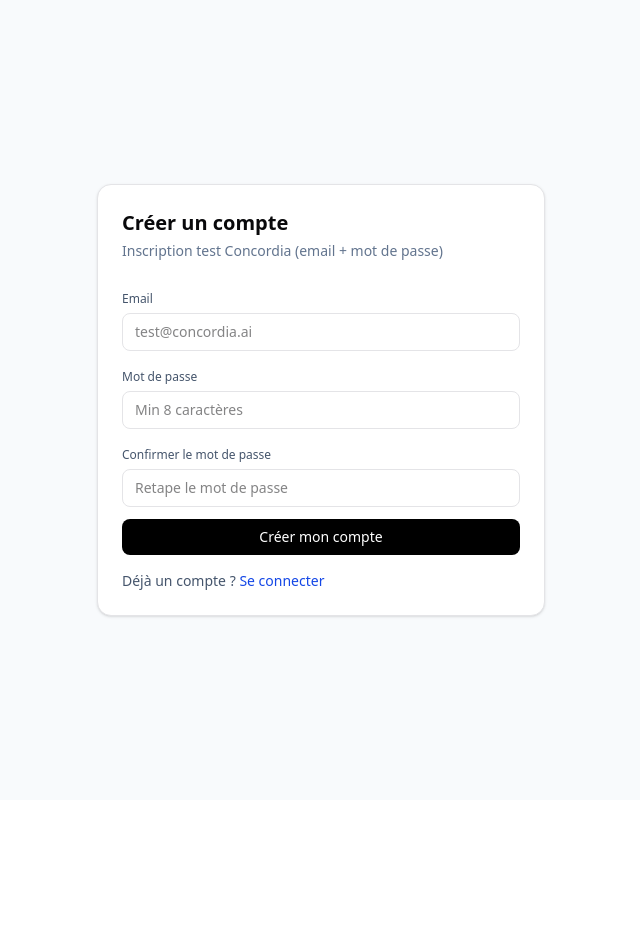
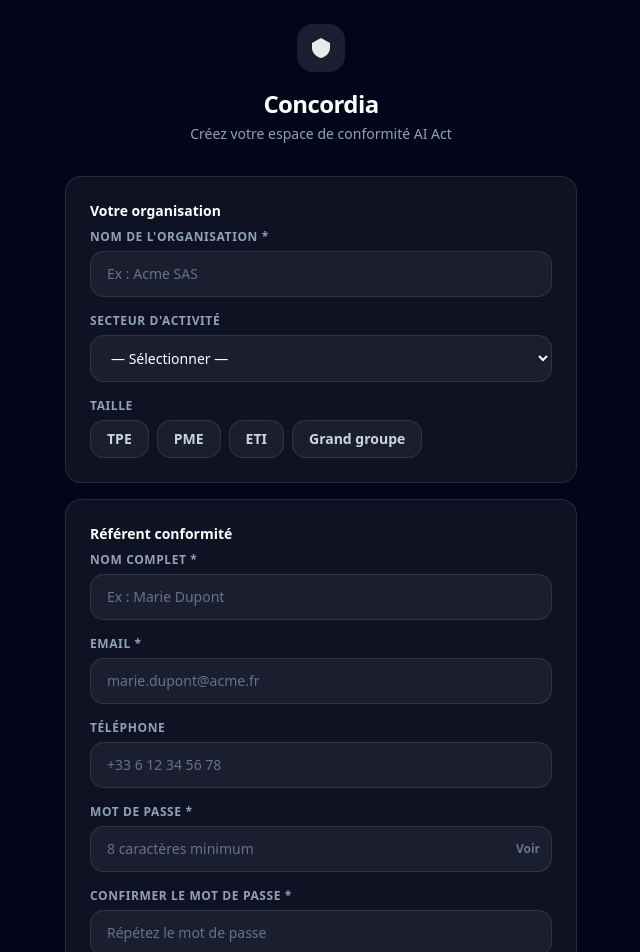
Before and after one commit to albanbdc/concordia-ai, a Next.js app: page /register in a window 1280 px wide. Shown: the top 952 px of the page, without its empty margins (319-959 px from the left). Before the commit the page ends 800 px from the top, so only its background shows below. Built offline with nearby package versions, Linux system fonts and the light colour scheme.

Commit message:
feat: password reset, register, layout redesign

```diff
--- a/app/api/auth/reset-password/route.ts
+++ b/app/api/auth/reset-password/route.ts
@@ -37,8 +37,8 @@
     const resetUrl = `${process.env.NEXTAUTH_URL}/reset-password/${resetToken.token}`;
 
     await resend.emails.send({
-      from: "Concordia <onboarding@resend.dev>",
-      to: process.env.NODE_ENV === "production" ? email : "albanbdc@gmail.com",
+      from: "Concordia <no-reply@concordia-ai.eu>",
+to: email,
       subject: "Réinitialisation de votre mot de passe Concordia",
       html: `
         <div style="font-family: sans-serif; max-width: 480px; margin: 0 auto; padding: 32px;">
--- a/app/api/register/route.ts
+++ b/app/api/register/route.ts
@@ -13,12 +13,12 @@
   try {
     const body = await req.json();
 
-    const { token, orgName, sector, size, contactName } = body;
+    const { orgName, sector, size, contactName, phone } = body;
     const email = String(body?.email ?? "").toLowerCase().trim();
     const password = String(body?.password ?? "").trim();
 
     // Validation champs requis
-    if (!token || !orgName || !contactName || !email || !password) {
+    if (!orgName || !contactName || !email || !password) {
       return NextResponse.json({ ok: false, error: "MISSING_FIELDS" }, { status: 400 });
     }
 
@@ -28,15 +28,6 @@
 
     if (password.length < 8) {
       return NextResponse.json({ ok: false, error: "PASSWORD_TOO_SHORT" }, { status: 400 });
-    }
-
-    // Vérification token
-    const invitation = await prisma.invitation.findUnique({
-      where: { token },
-    });
-
-    if (!invitation || invitation.used || new Date() > invitation.expiresAt) {
-      return NextResponse.json({ ok: false, error: "TOKEN_INVALID" }, { status: 400 });
     }
 
     // Vérification email unique
@@ -55,6 +46,7 @@
           sector: sector || null,
           size: size || null,
           contactName,
+          contactPhone: phone || null,
         },
       });
 
@@ -63,15 +55,6 @@
           email,
           passwordHash,
           name: contactName,
-          organizationId: organization.id,
-        },
-      });
-
-      await tx.invitation.update({
-        where: { token },
-        data: {
-          used: true,
-          usedAt: new Date(),
           organizationId: organization.id,
         },
       });
--- a/app/dashboard/layout.tsx
+++ b/app/dashboard/layout.tsx
@@ -19,7 +19,7 @@
 const BOTTOM_ITEMS = [
   { label: "🏢 Mon organisation", href: "/dashboard/organisation" },
   { label: "📖 Comprendre l'AI Act", href: "/dashboard/ia-act" },
-  { label: "🔗 Invitations", href: "/dashboard/admin/invitations" },
+
 ];
 
 export default function DashboardLayout({ children }: { children: React.ReactNode }) {
--- a/app/login/LoginClient.tsx
+++ b/app/login/LoginClient.tsx
@@ -140,6 +140,12 @@
           </form>
         </div>
 
+        <div className="text-center">
+  <Link href="/register" className="text-xs text-slate-500 hover:text-slate-300 transition">
+    Pas encore de compte ? S'inscrire →
+  </Link>
+</div>
+
         {/* Footer */}
         <div className="mt-6 text-center text-xs text-slate-600">
           Règlement (UE) 2024/1689 · AI Act · Conformité probatoire
--- a/app/register/page.tsx
+++ b/app/register/page.tsx
@@ -1,151 +1,250 @@
 "use client";
 
+import { useState } from "react";
+import { useRouter } from "next/navigation";
+import { signIn } from "next-auth/react";
 import Link from "next/link";
-import { useRouter } from "next/navigation";
-import { useState } from "react";
+
+const SECTORS = [
+  "Finance", "Assurance", "Santé", "Éducation", "Industrie",
+  "Transport", "Énergie", "Retail", "Tech", "Juridique",
+  "Secteur public", "Immobilier", "Autre",
+];
+
+const SIZES = ["TPE", "PME", "ETI", "Grand groupe"];
 
 export default function RegisterPage() {
   const router = useRouter();
 
+  const [orgName, setOrgName] = useState("");
+  const [sector, setSector] = useState("");
+  const [size, setSize] = useState("");
+  const [contactName, setContactName] = useState("");
   const [email, setEmail] = useState("");
+  const [phone, setPhone] = useState("");
   const [password, setPassword] = useState("");
-  const [confirm, setConfirm] = useState("");
+  const [passwordConfirm, setPasswordConfirm] = useState("");
+  const [showPassword, setShowPassword] = useState(false);
+  const [loading, setLoading] = useState(false);
+  const [error, setError] = useState<string | null>(null);
 
-  const [loading, setLoading] = useState(false);
-  const [err, setErr] = useState<string | null>(null);
-  const [okMsg, setOkMsg] = useState<string | null>(null);
+  async function handleSubmit(e: React.FormEvent) {
+    e.preventDefault();
+    setError(null);
 
-  async function onSubmit(e: React.FormEvent) {
-    e.preventDefault();
-    setErr(null);
-    setOkMsg(null);
-
-    const emailTrim = email.toLowerCase().trim();
-    const pw = password.trim();
-    const cf = confirm.trim();
-
-    if (!emailTrim || !pw || !cf) {
-      setErr("Email et mot de passe requis.");
-      return;
-    }
-
-    if (pw.length < 8) {
-      setErr("Mot de passe trop court (min 8 caractères).");
-      return;
-    }
-
-    if (pw !== cf) {
-      setErr("Les mots de passe ne correspondent pas.");
-      return;
-    }
+    if (!orgName.trim()) return setError("Le nom de l'organisation est requis.");
+    if (!contactName.trim()) return setError("Le nom du référent est requis.");
+    if (!email.trim()) return setError("L'email est requis.");
+    if (password.length < 8) return setError("Le mot de passe doit contenir au moins 8 caractères.");
+    if (password !== passwordConfirm) return setError("Les mots de passe ne correspondent pas.");
 
     setLoading(true);
+
     try {
       const res = await fetch("/api/register", {
         method: "POST",
         headers: { "Content-Type": "application/json" },
-        body: JSON.stringify({ email: emailTrim, password: pw }),
+        body: JSON.stringify({ orgName, sector, size, contactName, email,phone, password }),
       });
 
-      const text = await res.text();
-      let data: any = null;
-      try {
-        data = text ? JSON.parse(text) : null;
-      } catch {
-        data = null;
-      }
+      const data = await res.json();
 
-      if (!res.ok || !data?.ok) {
-        setErr(data?.error || `Erreur (${res.status})`);
+      if (!data?.ok) {
+        if (data.error === "EMAIL_TAKEN") setError("Cet email est déjà utilisé.");
+        else setError("Erreur lors de la création du compte.");
         return;
       }
 
-      setOkMsg("Compte créé. Redirection vers la connexion…");
-      setTimeout(() => router.push("/login"), 600);
-    } catch (e: any) {
-      setErr(e?.message || "Erreur réseau");
+      const signInRes = await signIn("credentials", {
+        email,
+        password,
+        redirect: false,
+      });
+
+      if (signInRes?.error) {
+        router.push("/login");
+        return;
+      }
+
+      router.push("/welcome");
+    } catch {
+      setError("Erreur inattendue. Veuillez réessayer.");
     } finally {
       setLoading(false);
     }
   }
 
+  const inputClass = "w-full rounded-xl border border-white/10 bg-white/5 px-4 py-3 text-sm text-white placeholder-slate-500 outline-none focus:border-white/30 focus:ring-2 focus:ring-white/10 transition";
+  const labelClass = "block text-xs font-semibold uppercase tracking-wider text-slate-400 mb-1.5";
+
   return (
-    <main className="min-h-screen flex items-center justify-center bg-slate-50 px-4">
-      <div className="w-full max-w-md border bg-white rounded-xl p-6 shadow-sm">
-        <h1 className="text-xl font-semibold">Créer un compte</h1>
-        <p className="text-sm text-slate-500 mt-1">
-          Inscription test Concordia (email + mot de passe)
-        </p>
+    <div className="min-h-screen bg-slate-950 flex flex-col items-center justify-center p-6">
 
-        <form onSubmit={onSubmit} className="mt-6 space-y-3">
+      {/* Logo */}
+      <div className="mb-8 text-center">
+        <div className="inline-flex items-center justify-center w-12 h-12 rounded-2xl bg-white/10 mb-4">
+          <svg width="24" height="24" viewBox="0 0 24 24" fill="none">
+            <path d="M12 2L3 7V12C3 16.55 6.84 20.74 12 22C17.16 20.74 21 16.55 21 12V7L12 2Z" fill="white" fillOpacity="0.9"/>
+          </svg>
+        </div>
+        <div className="text-2xl font-bold tracking-tight text-white">Concordia</div>
+        <div className="mt-1 text-sm text-slate-400">Créez votre espace de conformité AI Act</div>
+      </div>
+
+      <div className="w-full max-w-lg space-y-4">
+
+        {/* Organisation */}
+        <div className="rounded-2xl border border-white/10 bg-white/5 p-6 space-y-4">
+          <div className="text-sm font-bold text-white mb-2">Votre organisation</div>
+
           <div>
-            <label className="text-xs font-medium text-slate-600">Email</label>
+            <label className={labelClass}>Nom de l'organisation *</label>
             <input
-              type="email"
-              className="mt-1 w-full border rounded-md px-3 py-2 text-sm"
-              value={email}
-              onChange={(e) => setEmail(e.target.value)}
-              placeholder="test@concordia.ai"
-              required
+              value={orgName}
+              onChange={(e) => setOrgName(e.target.value)}
+              placeholder="Ex : Acme SAS"
+              className={inputClass}
             />
           </div>
 
           <div>
-            <label className="text-xs font-medium text-slate-600">
-              Mot de passe
-            </label>
+            <label className={labelClass}>Secteur d'activité</label>
+            <select
+              value={sector}
+              onChange={(e) => setSector(e.target.value)}
+              className={inputClass + " cursor-pointer"}
+            >
+              <option value="" className="bg-slate-900">— Sélectionner —</option>
+              {SECTORS.map((s) => (
+                <option key={s} value={s} className="bg-slate-900">{s}</option>
+              ))}
+            </select>
+          </div>
+
+          <div>
+            <label className={labelClass}>Taille</label>
+            <div className="flex gap-2 flex-wrap">
+              {SIZES.map((s) => (
+                <button
+                  key={s}
+                  type="button"
+                  onClick={() => setSize(s)}
+                  className={[
+                    "rounded-xl border px-4 py-2 text-sm font-semibold transition",
+                    size === s
+                      ? "border-white bg-white text-slate-900"
+                      : "border-white/10 bg-white/5 text-slate-300 hover:bg-white/10",
+                  ].join(" ")}
+                >
+                  {s}
+                </button>
+              ))}
+            </div>
+          </div>
+        </div>
+
+        {/* Référent */}
+        <div className="rounded-2xl border border-white/10 bg-white/5 p-6 space-y-4">
+          <div className="text-sm font-bold text-white mb-2">Référent conformité</div>
+
+          <div>
+            <label className={labelClass}>Nom complet *</label>
             <input
-              type="password"
-              className="mt-1 w-full border rounded-md px-3 py-2 text-sm"
-              value={password}
-              onChange={(e) => setPassword(e.target.value)}
-              placeholder="Min 8 caractères"
-              required
+              value={contactName}
+              onChange={(e) => setContactName(e.target.value)}
+              placeholder="Ex : Marie Dupont"
+              className={inputClass}
             />
           </div>
 
           <div>
-            <label className="text-xs font-medium text-slate-600">
-              Confirmer le mot de passe
-            </label>
+            <label className={labelClass}>Email *</label>
             <input
-              type="password"
-              className="mt-1 w-full border rounded-md px-3 py-2 text-sm"
-              value={confirm}
-              onChange={(e) => setConfirm(e.target.value)}
-              placeholder="Retape le mot de passe"
-              required
+              value={email}
+              onChange={(e) => setEmail(e.target.value)}
+              type="email"
+              placeholder="marie.dupont@acme.fr"
+              className={inputClass}
             />
           </div>
+<div>
+  <label className={labelClass}>Téléphone</label>
+  <input
+    value={phone}
+    onChange={(e) => setPhone(e.target.value)}
+    type="tel"
+    placeholder="+33 6 12 34 56 78"
+    className={inputClass}
+  />
+</div>
+          <div>
+            <label className={labelClass}>Mot de passe *</label>
+            <div className="relative">
+              <input
+                value={password}
+                onChange={(e) => setPassword(e.target.value)}
+                type={showPassword ? "text" : "password"}
+                placeholder="8 caractères minimum"
+                className={inputClass + " pr-12"}
+              />
+              <button
+                type="button"
+                onClick={() => setShowPassword((v) => !v)}
+                className="absolute right-3 top-1/2 -translate-y-1/2 text-slate-500 hover:text-slate-300 transition text-xs font-semibold"
+              >
+                {showPassword ? "Cacher" : "Voir"}
+              </button>
+            </div>
+          </div>
 
-          {err ? (
-            <div className="text-sm text-red-600 border border-red-200 bg-red-50 rounded-md p-2">
-              {err}
+          <div>
+            <label className={labelClass}>Confirmer le mot de passe *</label>
+            <input
+              value={passwordConfirm}
+              onChange={(e) => setPasswordConfirm(e.target.value)}
+              type={showPassword ? "text" : "password"}
+              placeholder="Répétez le mot de passe"
+              className={inputClass}
+            />
           </div>
-          ) : null}
+        </div>
 
-          {okMsg ? (
-            <div className="text-sm text-green-700 border border-green-200 bg-green-50 rounded-md p-2">
-              {okMsg}
+        {/* Erreur */}
+        {error && (
+          <div className="rounded-xl border border-rose-500/30 bg-rose-500/10 px-4 py-3 text-sm text-rose-400">
+            {error}
           </div>
-          ) : null}
+        )}
 
+        {/* Submit */}
         <button
-            type="submit"
+          onClick={handleSubmit}
           disabled={loading}
-            className="w-full bg-black text-white rounded-md py-2 text-sm font-medium disabled:opacity-60"
+          className="w-full rounded-xl bg-white px-4 py-3 text-sm font-semibold text-slate-900 hover:bg-slate-100 disabled:opacity-50 transition"
         >
-            {loading ? "Création..." : "Créer mon compte"}
+          {loading ? (
+            <span className="flex items-center justify-center gap-2">
+              <svg className="animate-spin h-4 w-4" viewBox="0 0 24 24" fill="none">
+                <circle className="opacity-25" cx="12" cy="12" r="10" stroke="currentColor" strokeWidth="4"/>
+                <path className="opacity-75" fill="currentColor" d="M4 12a8 8 0 018-8v8z"/>
+              </svg>
+              Création en cours…
+            </span>
+          ) : (
+            "Créer mon espace Concordia →"
+          )}
         </button>
-        </form>
 
-        <div className="mt-4 text-sm text-slate-600">
-          Déjà un compte ?{" "}
-          <Link href="/login" className="text-blue-700 hover:underline">
-            Se connecter
+        <div className="text-center">
+          <Link href="/login" className="text-xs text-slate-500 hover:text-slate-300 transition">
+            Déjà un compte ? Se connecter →
           </Link>
         </div>
+
+        <div className="text-center text-xs text-slate-600">
+          Règlement (UE) 2024/1689 · AI Act · Conformité probatoire
         </div>
-    </main>
+      </div>
+    </div>
   );
 }
```
Lines whose indentation alone changed are shown as unchanged.
